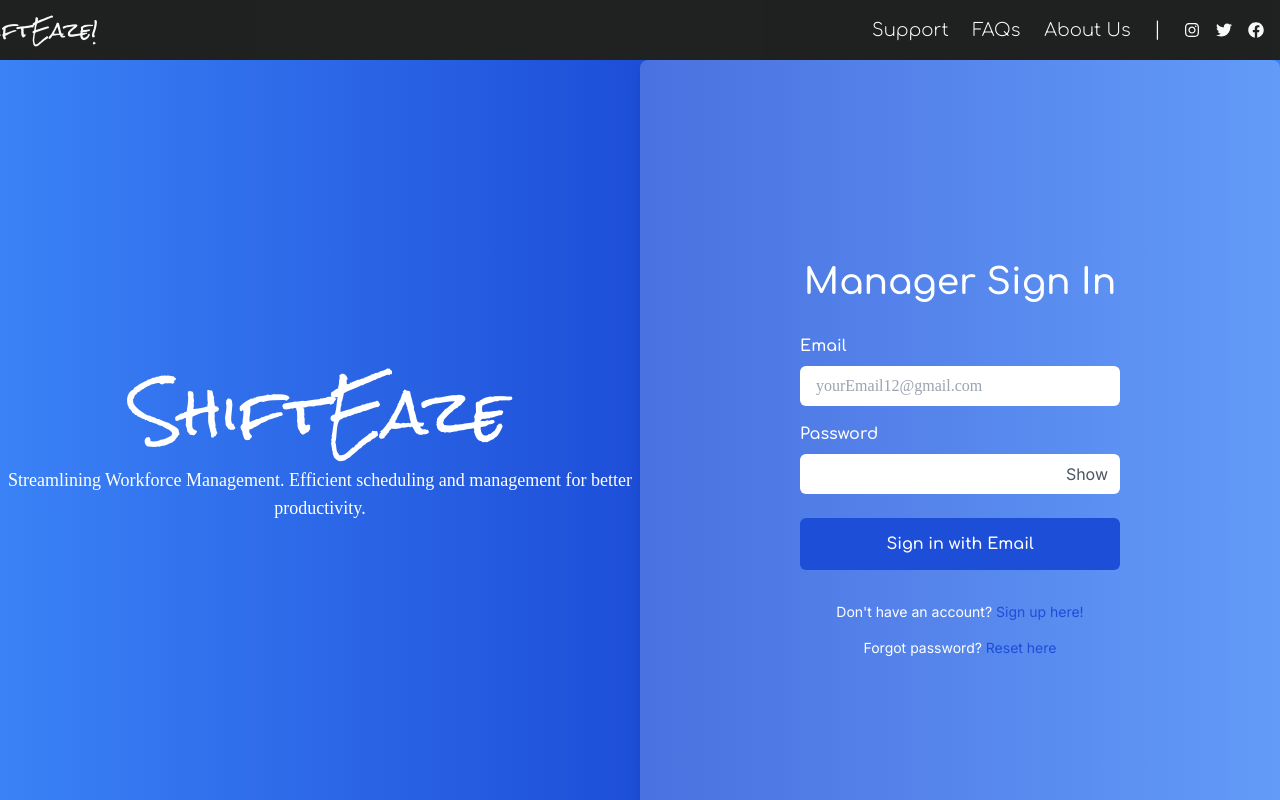
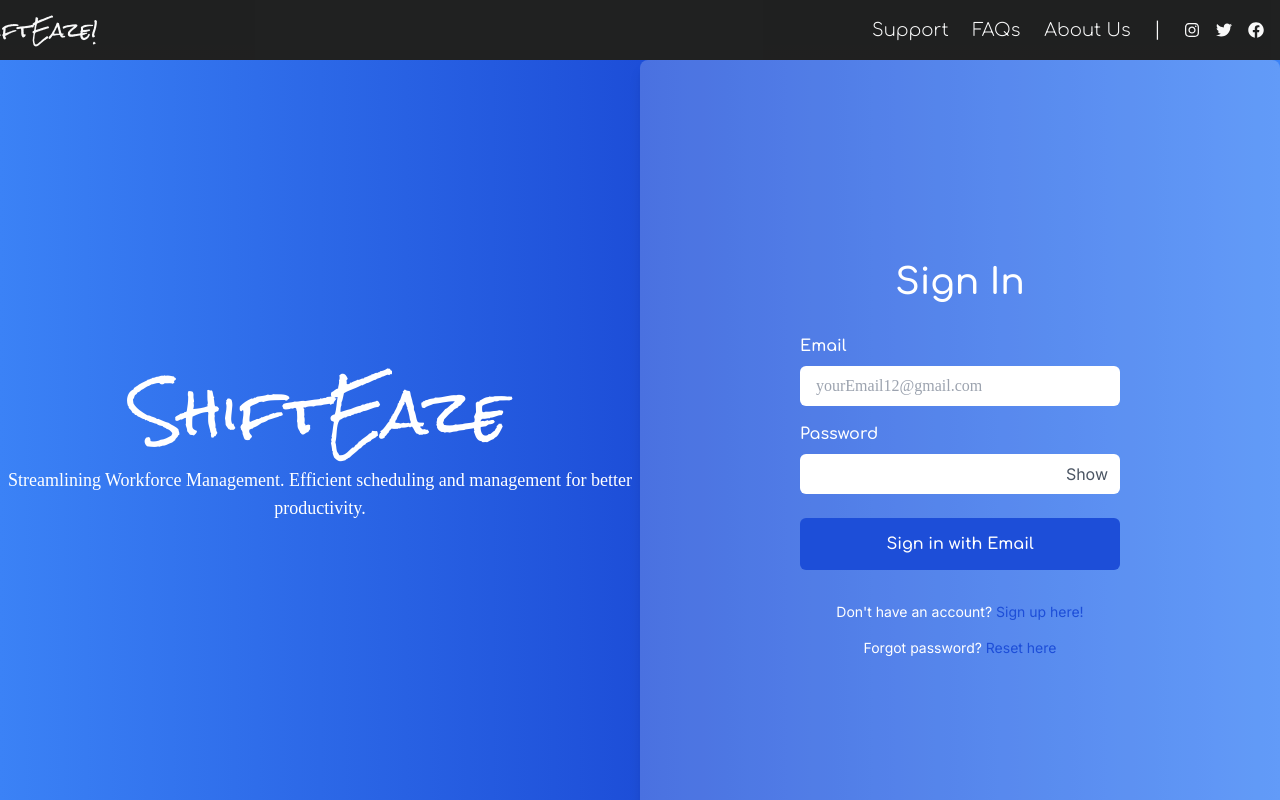
Before and after one commit to MFGPerez/ShiftEaze-CapstoneBackup, a Next.js app: page / in a window 1280 px wide. Shown: the top 800 px of the page. Built offline with nearby package versions, Linux system fonts and the light colour scheme; a web font is replaced by a local one.

Commit message:
update changed sign in

```diff
--- a/app/page.js
+++ b/app/page.js
@@ -119,7 +119,7 @@ const App = () => {
           </p>
         </div>
         <div className="w-6/12 h-screen flex flex-col justify-center items-center bg-white bg-opacity-20 p-8 rounded-lg shadow-lg">
-          <h2 className="text-white text-4xl font-comfortaa font-bold mb-8">Manager Sign In</h2>
+          <h2 className="text-white text-4xl font-comfortaa font-bold mb-8">Sign In</h2>
           <form
             onSubmit={handleEmailSignIn}
             className="flex flex-col items-center w-full max-w-xs"
```
